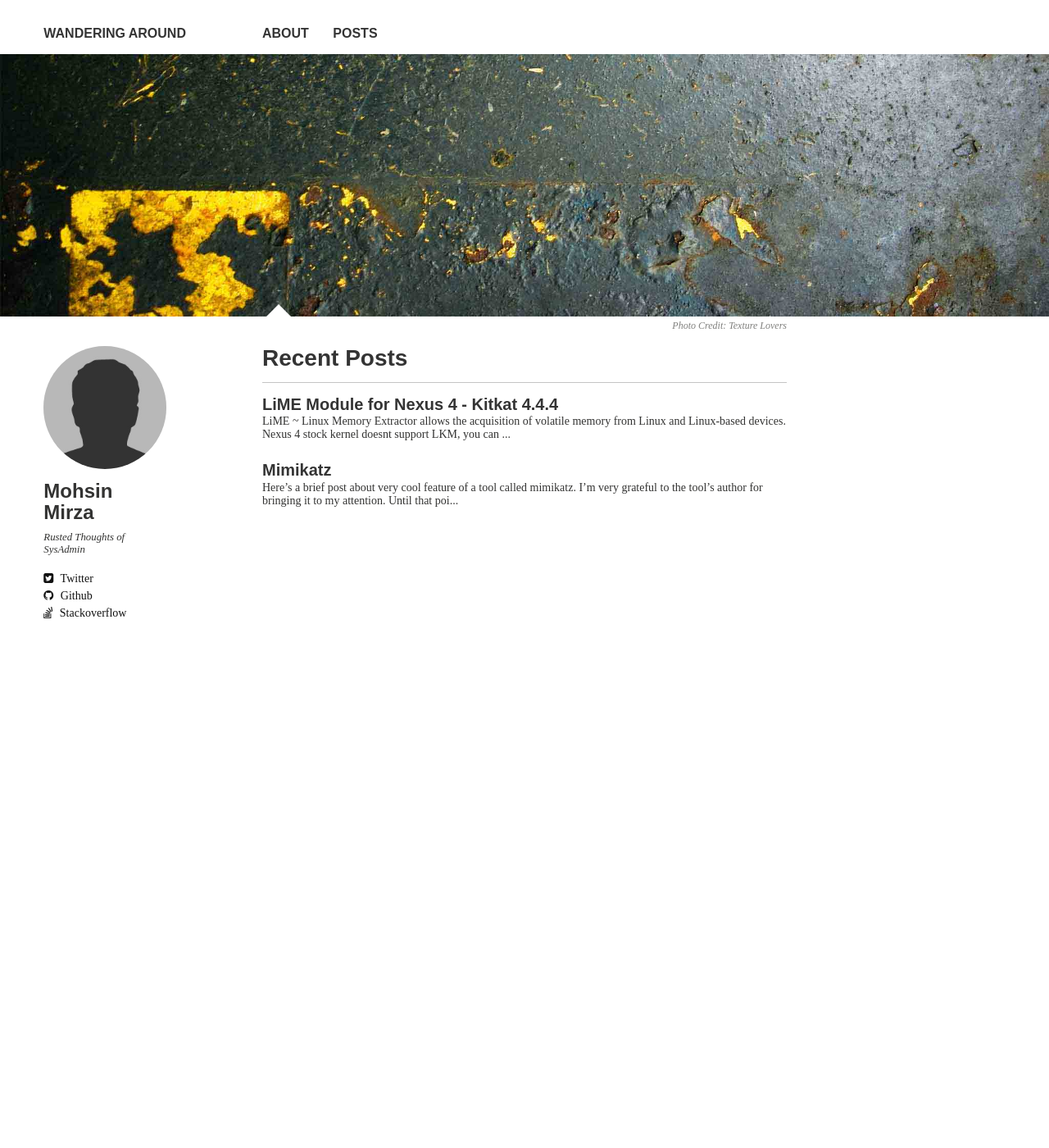
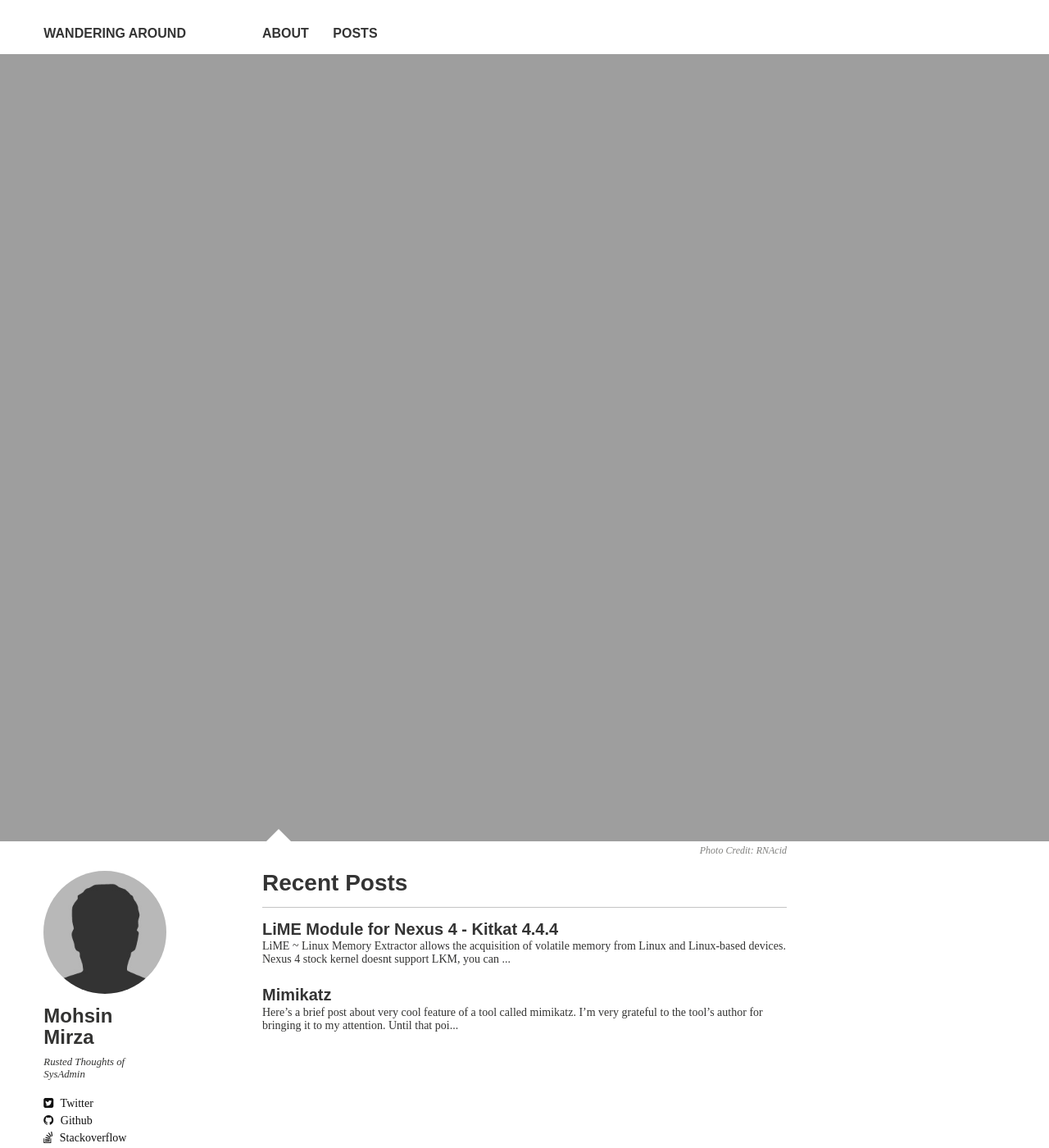
Before and after one commit to jahil/jahil.github.io, a Jekyll site: the page built from index.md, in a window 1280 px wide and 1400 px high. Shown: the whole window at 82% size. Built offline with Jekyll 4.4.1, drawn with Linux system fonts in a browser that asks for light colours; nearby versions of some CDN libraries; some web fonts are replaced; part of the change alters nothing that is shown.

Commit message:
baseline commit

```diff
--- a/index.md
+++ b/index.md
@@ -1,9 +1,9 @@
 ---
 layout: home
-excerpt: "A responsive Jekyll theme with editorial tendencies by designer Michael Rose."
-tags: [Jekyll, theme, responsive, blog, template]
+excerpt: ""
+tags: [linux, cloud, aws, security, unix, freebsd, virtualization]
 image:
-  feature: texture-feature-01.jpg
-  credit: Texture Lovers
-  creditlink: http://texturelovers.com
+  feature: nebula.jpg
+  credit: RNAcid
+  creditlink: http://rnacid.deviantart.com/
 ---
```
Also changed, not shown: images/texture-feature-01.jpg (deleted), 4 other files.
